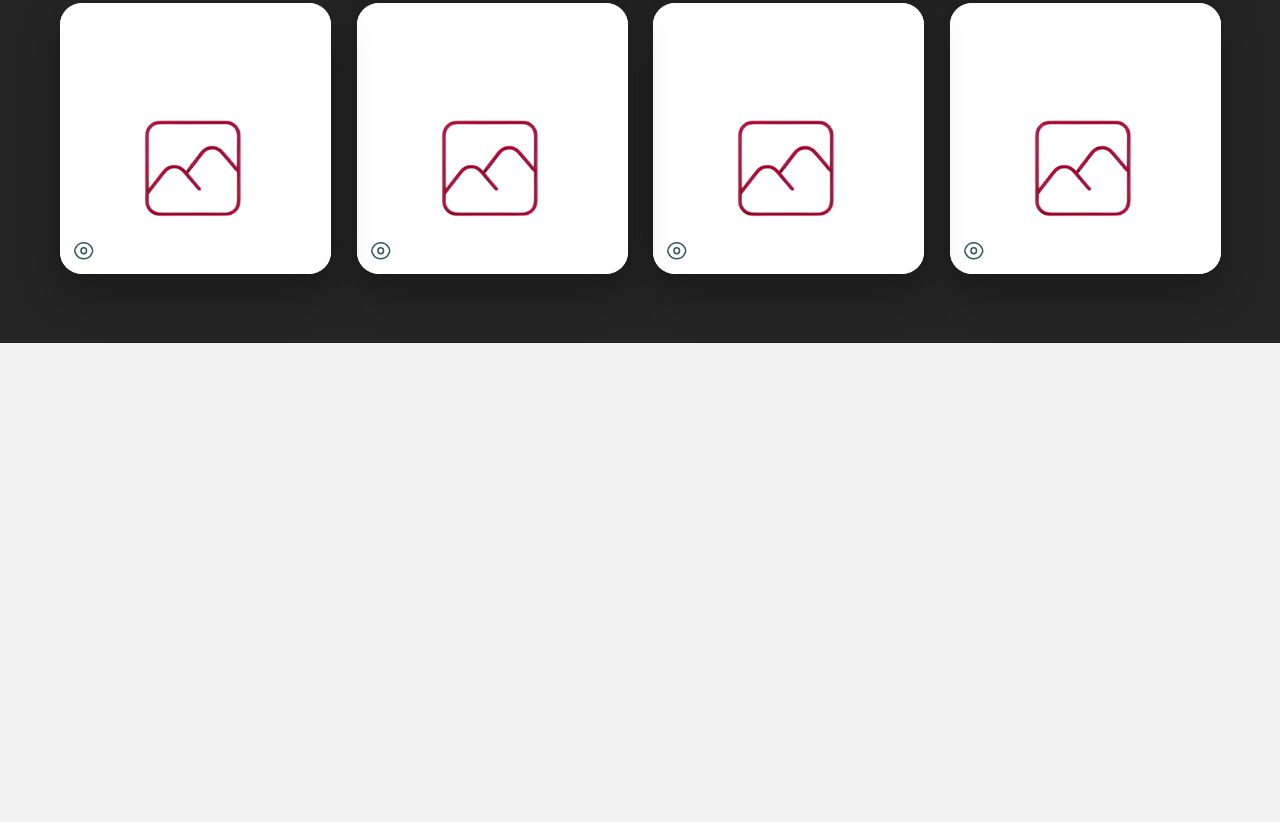
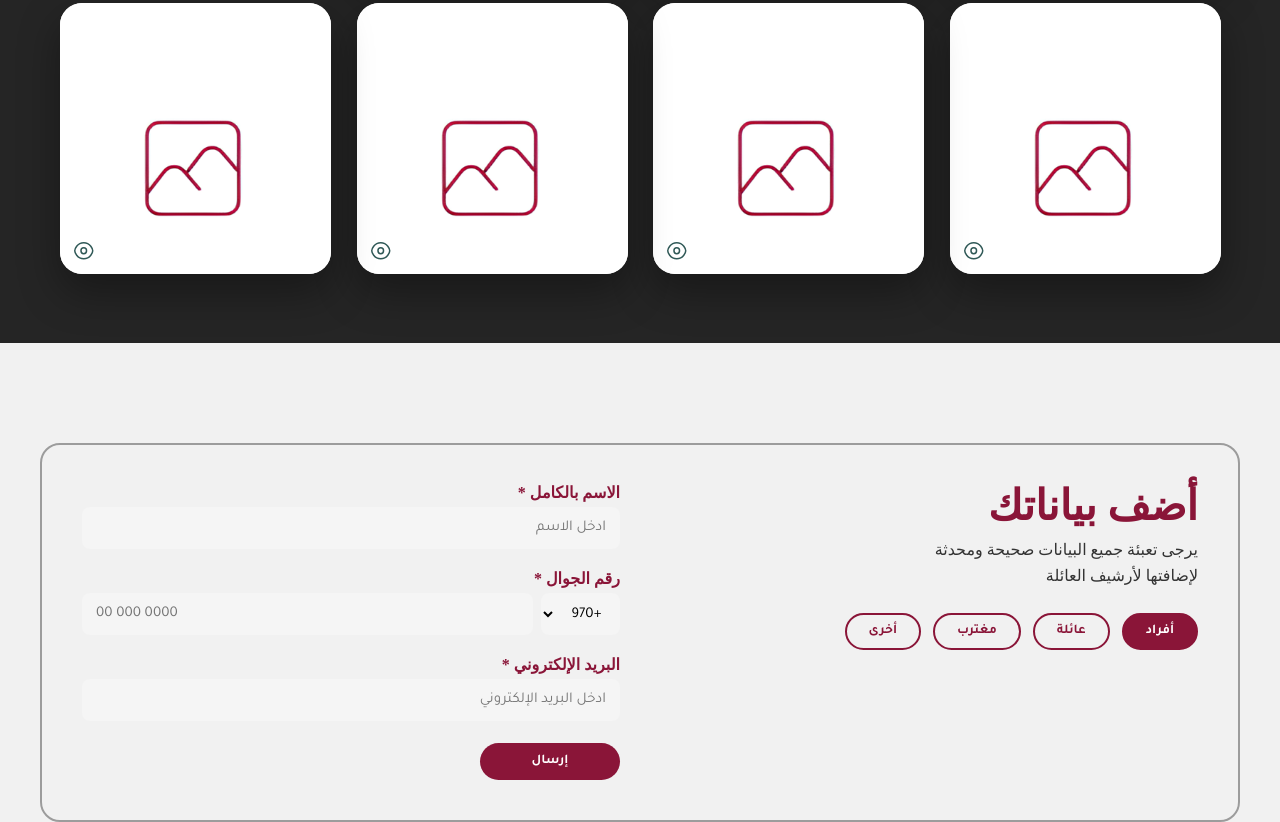
Before and after one commit to AhmedAlamoudi7/abadla-front, a plain HTML site: page index.html in a window 1280 px wide. Shown: the part 4715-5537 px from the top of the page. Before the commit the page ends 5058 px from the top, so only its background shows below. Drawn offline with nearby package versions, Linux system fonts and the light colour scheme.

Commit message:
form section

```diff
--- a/index.html
+++ b/index.html
@@ -330,7 +330,52 @@
 
 
 
+<section class="form-section">
+  <div class="form-box">
 
+    <!-- RIGHT SIDE -->
+    <div class="form-info">
+      <h2>أضف بياناتك</h2>
+      <p>يرجى تعبئة جميع البيانات صحيحة ومحدثة<br>لإضافتها لأرشيف العائلة</p>
+
+      <div class="type-buttons">
+        <button class="type-btn active">أفراد</button>
+        <button class="type-btn">عائلة</button>
+        <button class="type-btn">مغترب</button>
+        <button class="type-btn">أخرى</button>
+      </div>
+    </div>
+
+    <!-- LEFT SIDE -->
+    <form class="form-fields">
+
+      <div class="field">
+        <label>الاسم بالكامل <span>*</span></label>
+        <input type="text" placeholder="ادخل الاسم">
+      </div>
+
+      <div class="field">
+        <label>رقم الجوال <span>*</span></label>
+        <div class="phone-input">
+          <select>
+            <option>+970</option>
+            <option>+972</option>
+          </select>
+          <input type="tel" placeholder="00 000 0000">
+        </div>
+      </div>
+
+      <div class="field">
+        <label>البريد الإلكتروني <span>*</span></label>
+        <input type="email" placeholder="ادخل البريد الإلكتروني">
+      </div>
+
+      <button type="submit" class="submit-btn">إرسال</button>
+
+    </form>
+
+  </div>
+</section>
 
 
 
@@ -703,5 +748,17 @@ document.addEventListener("DOMContentLoaded", () => {
   });
 </script>
 
+<script>
+  const buttons = document.querySelectorAll(".type-btn");
+
+    buttons.forEach(btn => {
+      btn.addEventListener("click", () => {
+        buttons.forEach(b => b.classList.remove("active"));
+        btn.classList.add("active");
+      });
+    });
+</script>
+
+
   </body>
 </html>
--- a/style.css
+++ b/style.css
@@ -1258,3 +1258,112 @@ grid-column: 4;   /* العمود الرابع */
     text-align: center;
   }
 }
+
+
+
+
+.form-section {
+  max-width: 1200px;
+  margin: auto;
+  margin-top: 100px;
+}
+
+.form-box {
+  border: 2px solid #9c9c9c;
+  border-radius: 20px;
+  padding: 40px;
+  display: grid;
+  grid-template-columns: 1fr 1fr;
+  gap: 40px;
+}
+
+/* RIGHT */
+.form-info h2 {
+    color: #8a1538;
+    font-size: 42px;
+    margin-bottom: 10px;
+    font-weight: 800;
+}
+
+.form-info p {
+  color: #333;
+  line-height: 1.6;
+  margin-bottom: 25px;
+}
+
+.type-buttons {
+  display: flex;
+  gap: 12px;
+  flex-wrap: wrap;
+}
+
+.type-btn {
+  padding: 8px 22px;
+  border-radius: 20px;
+  border: 2px solid #8a1538;
+  background: transparent;
+  color: #8a1538;
+  font-weight: 700;
+  cursor: pointer;
+}
+
+.type-btn.active {
+  background: #8a1538;
+  color: #fff;
+}
+
+/* LEFT */
+.form-fields {
+  display: flex;
+  flex-direction: column;
+  gap: 22px;
+}
+
+.field label {
+  font-weight: 700;
+  color: #8a1538;
+  margin-bottom: 6px;
+  display: block;
+}
+
+.field span {
+  color: #8a1538;
+}
+
+.field input,
+.field select {
+  width: 100%;
+  padding: 12px 14px;
+  border-radius: 8px;
+  border: none;
+  background: #f5f5f5;
+  font-size: 15px;
+}
+
+.phone-input {
+  display: flex;
+  gap: 8px;
+}
+
+.phone-input select {
+  width: 90px;
+  text-align: center;
+}
+
+.submit-btn {
+  width: 140px;
+  padding: 10px;
+  border-radius: 20px;
+  border: none;
+  background: #8a1538;
+  color: #fff;
+  font-weight: 700;
+  cursor: pointer;
+}
+
+/* RESPONSIVE */
+@media (max-width: 900px) {
+  .form-box {
+    grid-template-columns: 1fr;
+  }
+}
```
Lines whose indentation alone changed are shown as unchanged.
